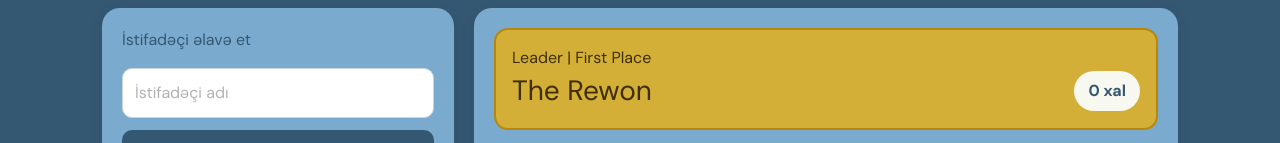
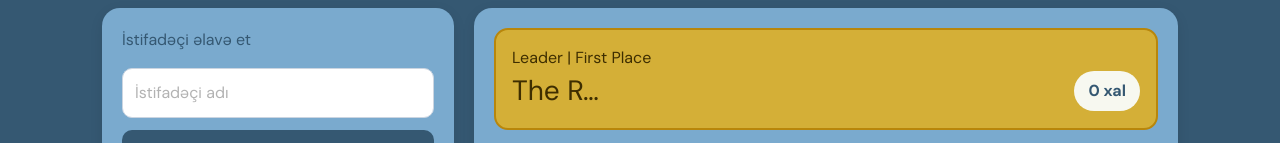
Before and after one commit to therewon/point-counter, a React (Vite) app: page / in a window 1280 px wide. Shown: the part 180-323 px from the top of the page. Built offline with nearby package versions, Linux system fonts and the light colour scheme; no server answers; sample sign-in values are in the browser's storage.

Commit message:
truncate update

```diff
--- a/src/components/History.jsx
+++ b/src/components/History.jsx
@@ -31,7 +31,7 @@ const History = ({ history }) => {
               className="history-item"
               style={{ color: getHistoryColor(item.text) }}
             >
-              <h4>
+              <h4 className="truncate max-w-40">
                 <span style={{ color: "black" }}>{index + 1}.</span> {item.text}
               </h4>
               <p>{getTimeAgo(item.time, now)}</p>
--- a/src/components/Leaderboard.jsx
+++ b/src/components/Leaderboard.jsx
@@ -20,7 +20,7 @@ const Leaderboard = ({ players }) => {
           <p>{getPlaceLabel(index)}</p>
 
           <div className="leader-row">
-            <h3>{player.name}</h3>
+            <h3 className="truncate max-w-25">{player.name}</h3>
             <span>{player.score} xal</span>
           </div>
         </div>
--- a/src/components/PlayerCard.jsx
+++ b/src/components/PlayerCard.jsx
@@ -12,7 +12,7 @@ const PlayerCard = ({
     <div className="player-card">
       <div className="player-info">
         <div className="name-row">
-          <h3>{player.name}</h3>
+          <h3 className="max-w-25 truncate">{player.name}</h3>
           <span className="score-badge">{player.score} xal</span>
         </div>
 
```
